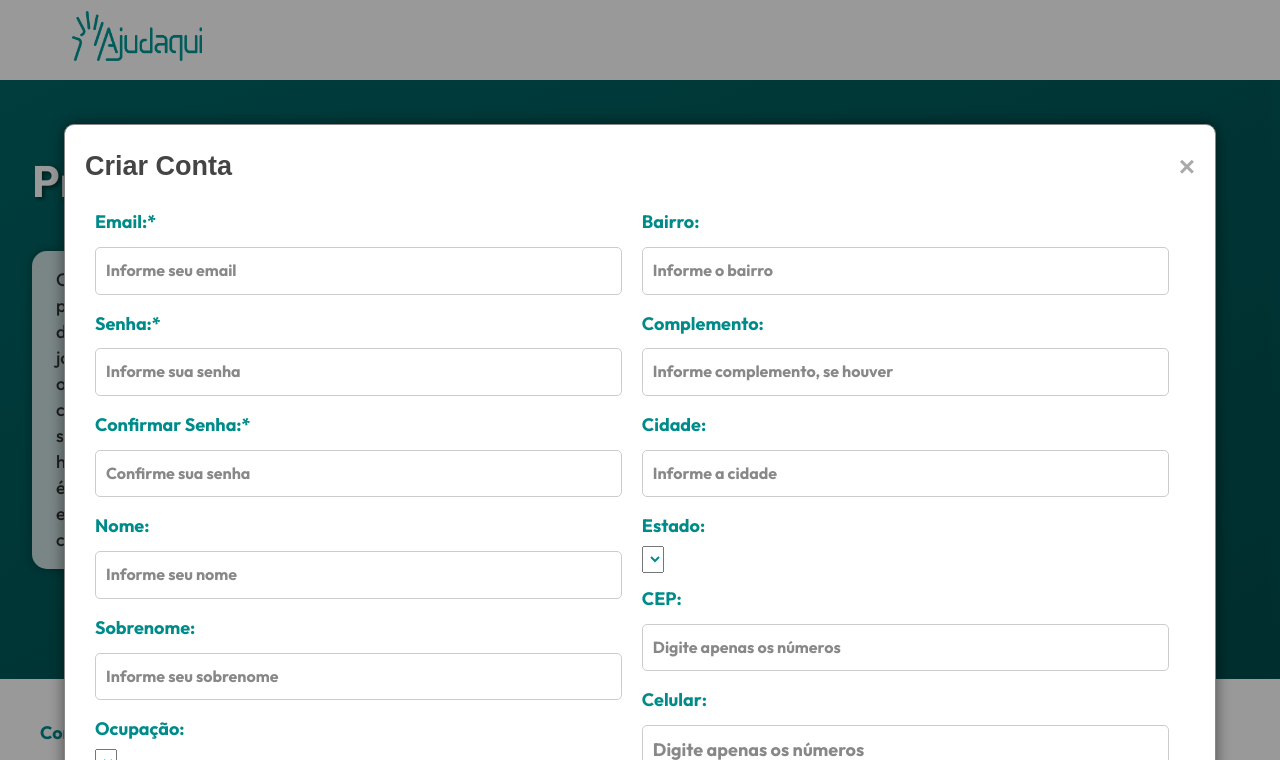
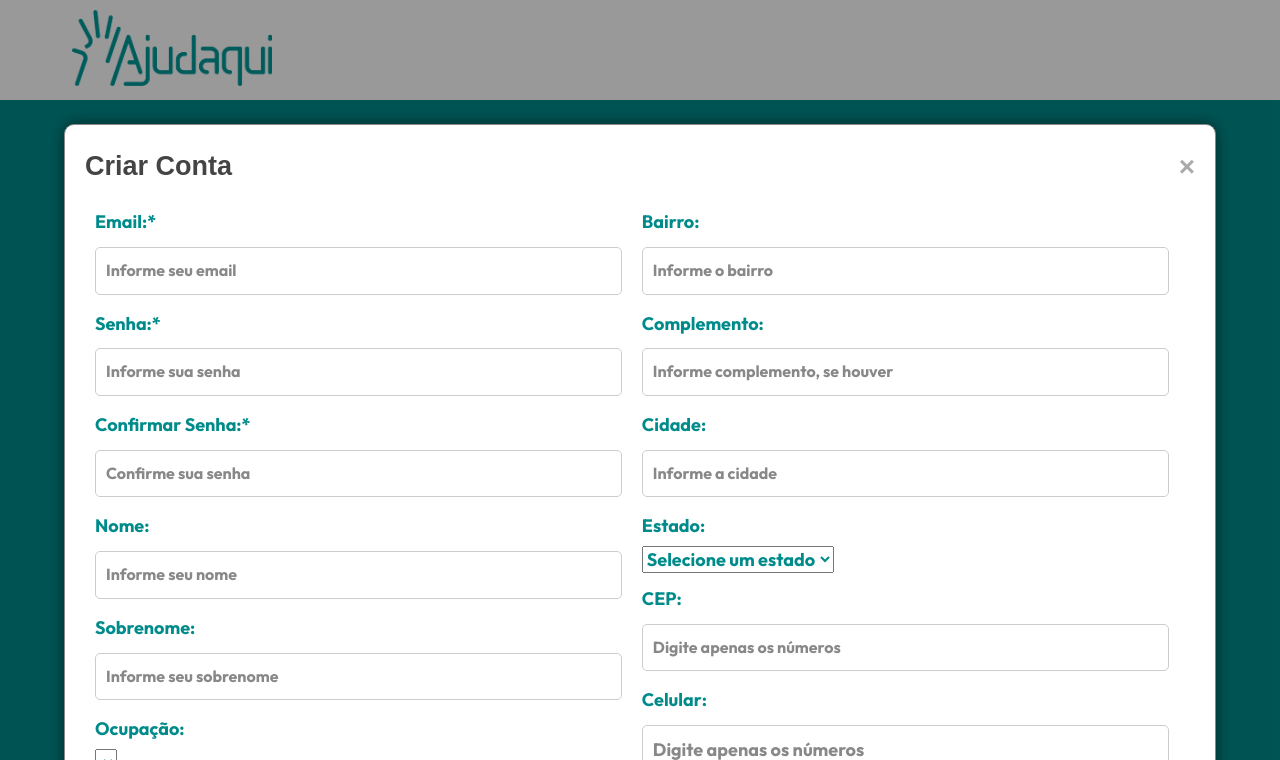
Before and after one commit to DaniloTojeiro/front-alternativo, a plain HTML site: page index.html in a window 1280 px wide. Both pictures are taken after a click on the link "Criar conta". Shown: the top 760 px of the page. Drawn offline with nearby package versions, Linux system fonts and the light colour scheme.

Commit message:
Index Atualizado

```diff
--- a/index.html
+++ b/index.html
@@ -29,11 +29,13 @@
             Precisando de uma ajuda?
           </h1>
           <p class="banner-content-subtitle">
-Com o AjudaAqui você encontra rapidamente profissionais qualificados para realizar serviços diversos de maneira prática e segura. Seja para contratar um jardineiro, um encanador, um motorista ou qualquer outro trabalho informal, nossa plataforma conecta você com trabalhadores autônomos prontos para atender às suas necessidades.
-
+Com o AjudaAqui você encontra rapidamente profissionais qualificados para realizar serviços diversos de maneira prática e segura.
+          </br></br>
+Seja para contratar um jardineiro, um encanador, um motorista ou qualquer outro trabalho informal, nossa plataforma conecta você com trabalhadores autônomos prontos para atender às suas necessidades.
+          </br></br>
 Além disso, se você possui habilidades e deseja oferecer seus serviços, o AjudaAqui é o lugar ideal para divulgar suas oportunidades e encontrar novos clientes.
-
-Facilite sua vida e colabore com a sua comunidade utilizando o AjudaAqui!
+          </br></br>
+Facilite sua vida e colabore com a sua comunidade utilizando o AjudaAqui!
           </p>
         </div>
         <div class="login-banner">
@@ -134,8 +136,35 @@ Facilite sua vida e colabore com a sua comunidade utilizando o AjudaAqui!
               <input class="input-modal" type="text" id="city" name="city" required placeholder="Informe a cidade">
 
               <label for="region">Estado:</label>
-              <select id="region" name="region" required>
-                <!-- opções de estado -->
+              <select id="region" name="region">
+                <option value="" selected disabled>Selecione um estado</option>
+                <option value="AC">Acre</option>
+                <option value="AL">Alagoas</option>
+                <option value="AP">Amapá</option>
+                <option value="AM">Amazonas</option>
+                <option value="BA">Bahia</option>
+                <option value="CE">Ceará</option>
+                <option value="DF">Distrito Federal</option>
+                <option value="ES">Espírito Santo</option>
+                <option value="GO">Goiás</option>
+                <option value="MA">Maranhão</option>
+                <option value="MT">Mato Grosso</option>
+                <option value="MS">Mato Grosso do Sul</option>
+                <option value="MG">Minas Gerais</option>
+                <option value="PA">Pará</option>
+                <option value="PB">Paraíba</option>
+                <option value="PR">Paraná</option>
+                <option value="PE">Pernambuco</option>
+                <option value="PI">Piauí</option>
+                <option value="RJ">Rio de Janeiro</option>
+                <option value="RN">Rio Grande do Norte</option>
+                <option value="RS">Rio Grande do Sul</option>
+                <option value="RO">Rondônia</option>
+                <option value="RR">Roraima</option>
+                <option value="SC">Santa Catarina</option>
+                <option value="SP">São Paulo</option>
+                <option value="SE">Sergipe</option>
+                <option value="TO">Tocantins</option>
               </select>
 
               <label for="zip-code">CEP:</label>
@@ -174,7 +203,7 @@ Facilite sua vida e colabore com a sua comunidade utilizando o AjudaAqui!
 
         </div>
     </div>
-  </div>v
+  </div>
 
   <script src="https://cdn.jsdelivr.net/npm/axios/dist/axios.min.js"></script>
   <script src="js/index.js"></script>
--- a/styles.css
+++ b/styles.css
@@ -24,7 +24,7 @@ body {
 /* HEADER */
 header {
   background-color: rgb(255, 255, 255);
-  height: 80px;
+  height: 100px;
   max-width: 1200px;
   width: 100%;
   margin: 0 auto;
@@ -39,8 +39,9 @@ header #navbar {
   height: 80px;
 }
 header #navbar .nav-brand img {
-  width: 130px;
-  height: 50px;
+  padding-top: 12%;
+  width: 200px;
+  height: 100px;
 }
 header #navbar .nav-list {
   list-style: none;
@@ -80,18 +81,15 @@ main h1 {
 }
 main #banner {
   position: relative;
-  background: linear-gradient(
-    to bottom right,
-    #006666,
-    #004c4c
-  ); /* Gradiente de fundo */
+  background: darkcyan;
   background-size: cover;
   background-position: center;
   color: darkcyan;
   padding: 4rem 2rem;
   display: flex;
-  justify-content: space-between;
+  justify-content:center;
   align-items: center;
+  text-align: center;
   min-width: 320px;
 }
 main #banner p {
@@ -104,12 +102,13 @@ main #banner .banner-content {
 main #banner .banner-content .banner-content-title {
   color: white;
   text-shadow: 2px 2px 4px rgba(0, 0, 0, 0.5);
-  font-size: 44px;
-  font-weight: 700;
+  font-size: 42px;
+  font-weight: 500px;
   line-height: 60px;
   margin-bottom: 40px;
 }
 main #banner .banner-content .banner-content-subtitle {
+  text-align:justify;
   font-size: 18px;
   font-weight: 500;
   line-height: 26px;
@@ -294,7 +293,7 @@ input[type="date"] {
 button[type="submit"] {
   padding: 10px 15px;
   border: none;
-  background-color: white;
+  background-color: rgb(255, 255, 255);
   color: darkcyan;
   border-radius: 5px;
   cursor: pointer;
@@ -362,7 +361,7 @@ footer {
   position: relative;
   bottom: 0;
   background-color: #fff;
-  padding: 40px 20px;
+  padding: 40px 10px;
   color: #333;
   width: 100%;
   height: 320px;
@@ -443,7 +442,7 @@ footer {
 #footer-reserved {
   text-align: center;
   width: 100%;
-  padding: 20px 0;
+  padding: 10px;
   border-top: 1px solid #ddd;
   margin-top: 20px;
   font-size: 14px;
```
